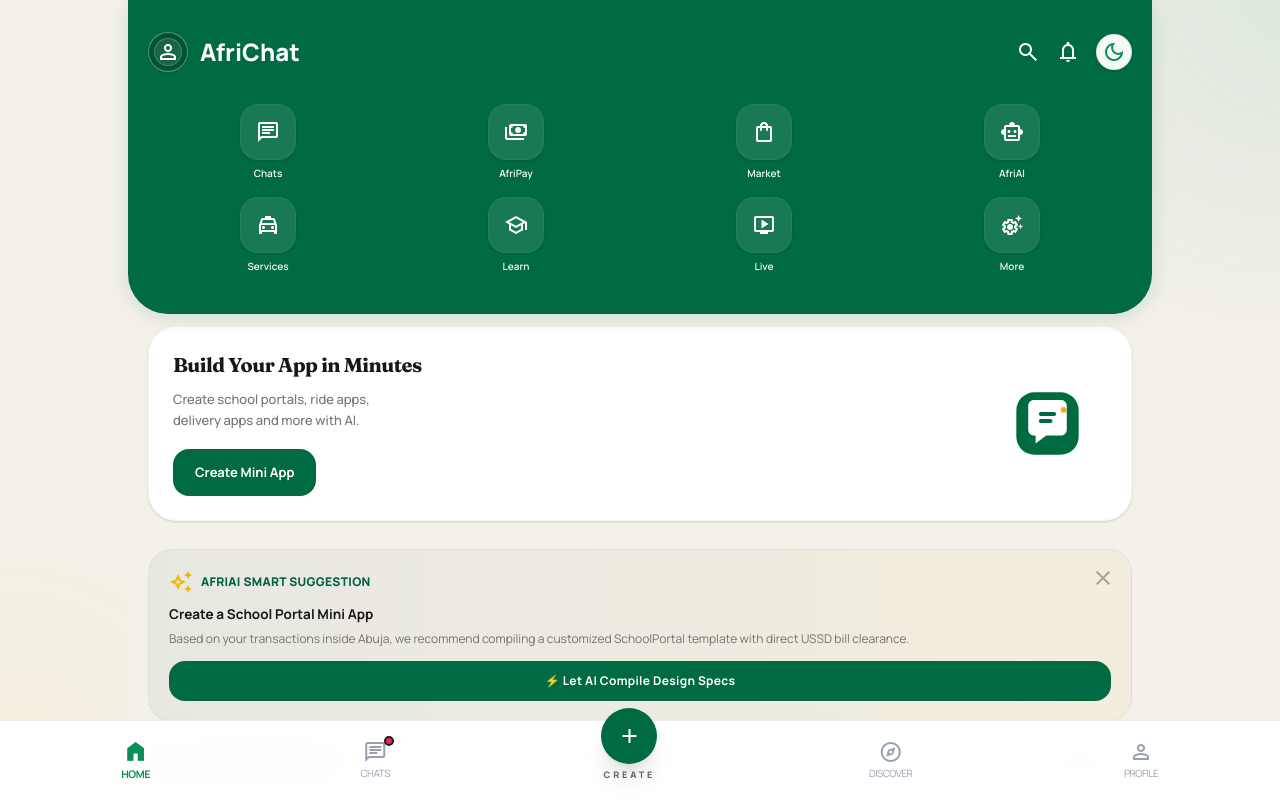
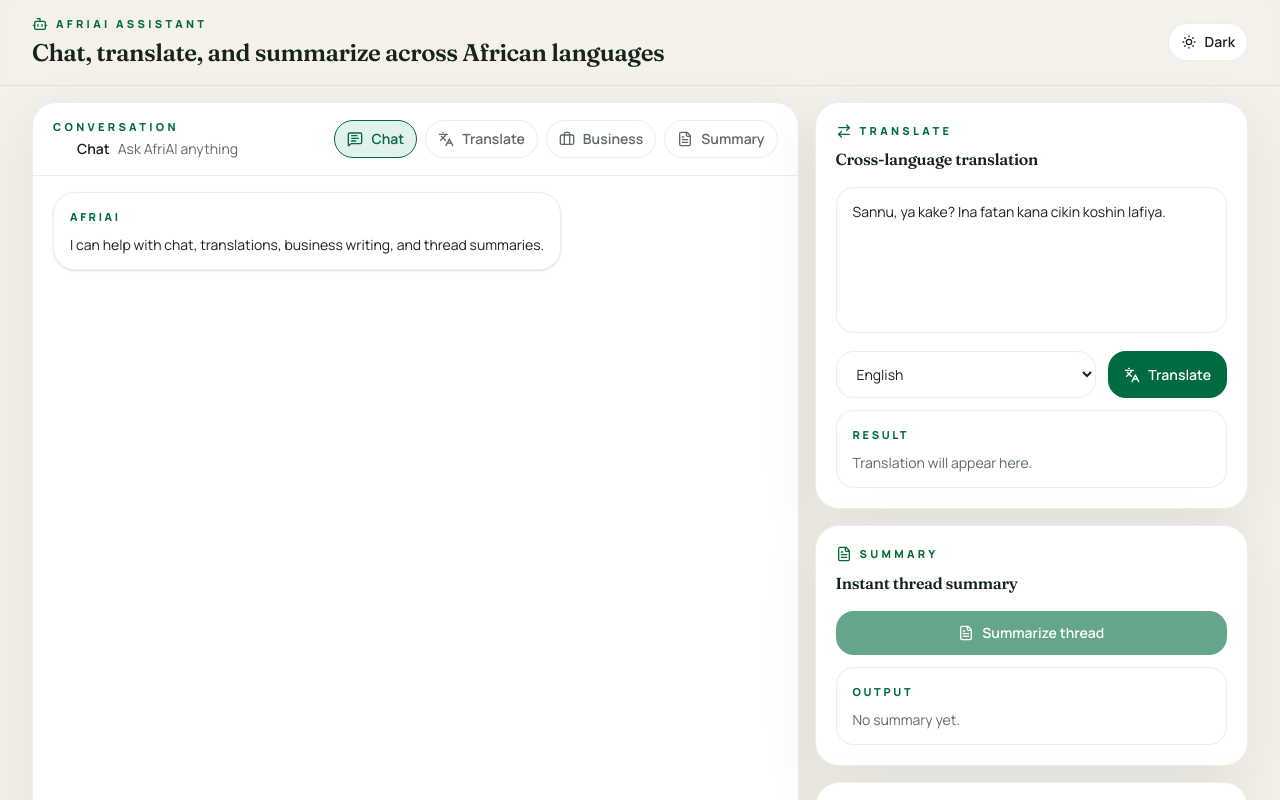
Before and after one commit to my-edutu/AFRICHAT, a React (Vite) app: page / in a window 1280 px wide. Shown: the top 800 px of the page. Built offline with nearby package versions, Linux system fonts and the light colour scheme.

Commit message:
Render AfriAI assistant entry point

```diff
--- a/src/main.tsx
+++ b/src/main.tsx
@@ -1,10 +1,10 @@
-import {StrictMode} from 'react';
-import {createRoot} from 'react-dom/client';
-import App from './App.tsx';
+import { StrictMode } from 'react';
+import { createRoot } from 'react-dom/client';
+import AfriAIApp from './AfriAIApp.tsx';
 import './index.css';
 
 createRoot(document.getElementById('root')!).render(
   <StrictMode>
-    <App />
+    <AfriAIApp />
   </StrictMode>,
 );
```
